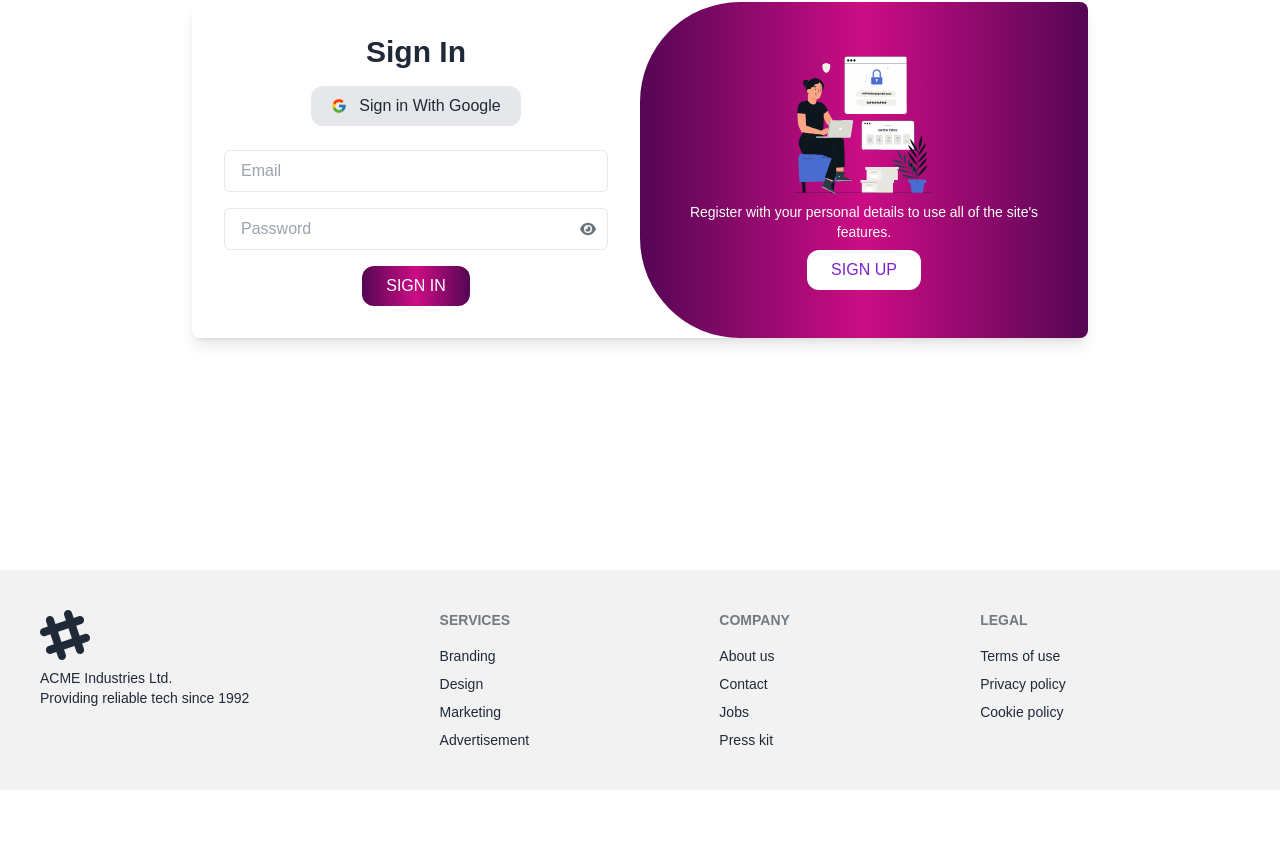
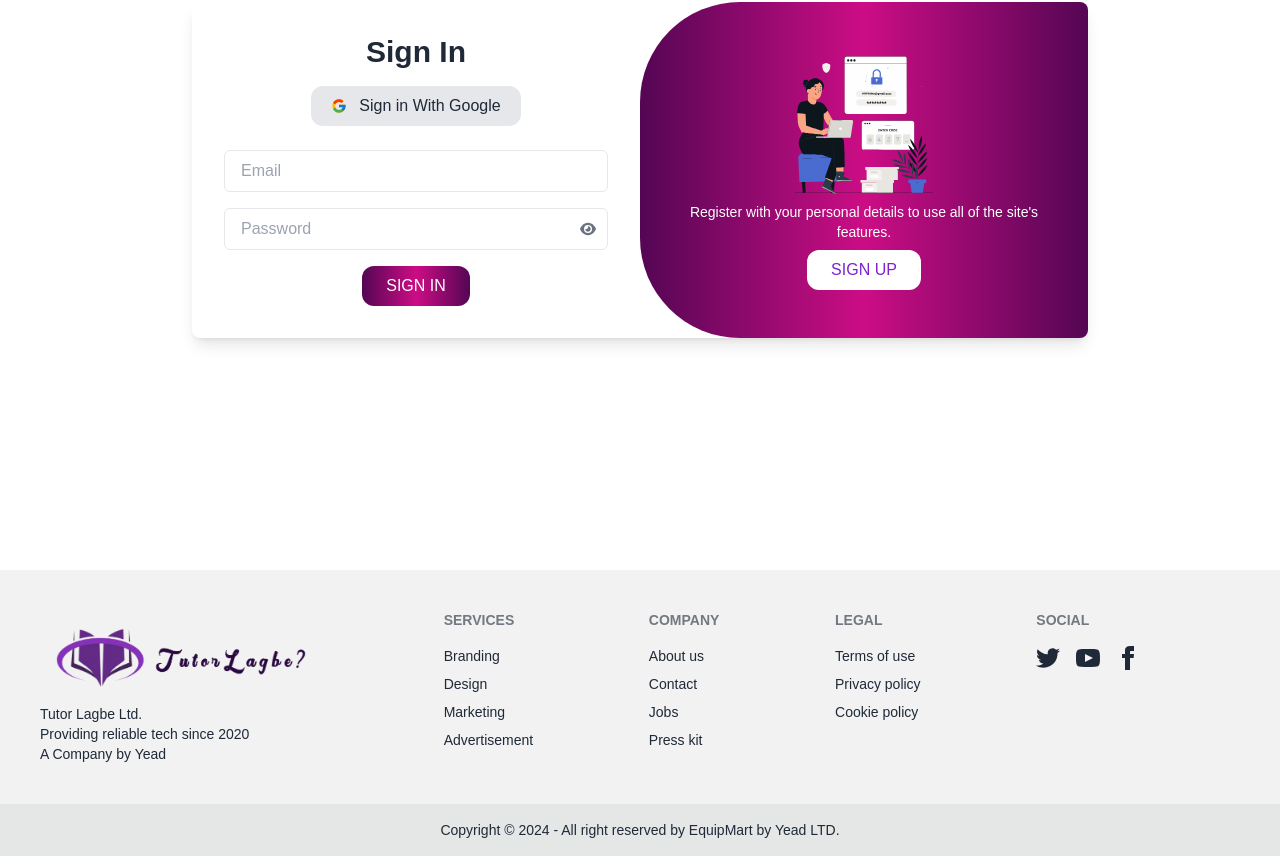
Before and after one commit to Yead191/Tutor-Lagbe-client, a React (Vite) app: page /login in a window 1280 px wide. Shown: the part 298-1154 px from the top of the page. Before the commit the page ends 1088 px from the top, so only its background shows below. Built offline with nearby package versions, Linux system fonts and the light colour scheme; no server answers.

Commit message:
project complete

```diff
--- a/src/components/Banner.jsx
+++ b/src/components/Banner.jsx
@@ -17,7 +17,7 @@
                 minHeight: '90vh',
             }}
         >
-            <div className="flex flex-col lg:flex-row items-center justify-center lg:w-10/12 xl:w-8/12 mx-auto">
+            <div className="flex flex-col lg:flex-row items-center justify-center lg:w-10/12 xl:w-8/12 mx-auto p-4 md:p-0">
                 {/* Left Section */}
                 <div className="flex-1 pt-12">
                     <motion.div
--- a/src/components/Banner2.jsx
+++ b/src/components/Banner2.jsx
@@ -8,7 +8,7 @@
 
 const Banner2 = () => {
     return (
-        <div className='mb-16 bg-transparent'>
+        <div className='mb-16 bg-transparent mt-8 md:mt-2 p-4 md:p-0'>
             <h1 className='text-4xl font-semibold text-center leading-10 mb-2'>SEARCH TUTORING JOBS</h1>
             <p className='text-[#66789c] leading-5 text-2xl text-center'>Find Your Tuition Jobs, Around The Globe</p>
 
@@ -24,7 +24,7 @@
                     <p className='xl:w-[600px] text-center text-gray-500'>If teaching jobs interests you, then you are on the right place. TutorLagbe?, we often have 500+ open home tuition jobs that are genuine and 100% verified. Whether you are starting your career as a tuition teacher or an expert in your field, we can help you find your next big tuition job. You can search and apply to the tuition jobs that best fit your skills, favorable location, class and subjects.</p>
                     <div className='place-items-center'>
 
-                        <Link to={'find-tutors'}
+                        <Link to={'/find-tutors'}
                             className="text-white my-6 px-6 py-3 rounded-none shadow-lg flex items-center gap-2"
                             style={{
                                 background: 'linear-gradient(-30deg, #6c2a8c 50%, #a71678 50%)',
--- a/src/components/Footer.jsx
+++ b/src/components/Footer.jsx
@@ -1,24 +1,19 @@
 import React from 'react';
+import logo from '../assets/logo.png'
 
 const Footer = () => {
     return (
+        <div className=''>
+
             <footer className="footer bg-base-200 text-base-content p-10">
                 <aside>
-                <svg
-                    width="50"
-                    height="50"
-                    viewBox="0 0 24 24"
-                    xmlns="http://www.w3.org/2000/svg"
-                    fillRule="evenodd"
-                    clipRule="evenodd"
-                    className="fill-current">
-                    <path
-                        d="M22.672 15.226l-2.432.811.841 2.515c.33 1.019-.209 2.127-1.23 2.456-1.15.325-2.148-.321-2.463-1.226l-.84-2.518-5.013 1.677.84 2.517c.391 1.203-.434 2.542-1.831 2.542-.88 0-1.601-.564-1.86-1.314l-.842-2.516-2.431.809c-1.135.328-2.145-.317-2.463-1.229-.329-1.018.211-2.127 1.231-2.456l2.432-.809-1.621-4.823-2.432.808c-1.355.384-2.558-.59-2.558-1.839 0-.817.509-1.582 1.327-1.846l2.433-.809-.842-2.515c-.33-1.02.211-2.129 1.232-2.458 1.02-.329 2.13.209 2.461 1.229l.842 2.515 5.011-1.677-.839-2.517c-.403-1.238.484-2.553 1.843-2.553.819 0 1.585.509 1.85 1.326l.841 2.517 2.431-.81c1.02-.33 2.131.211 2.461 1.229.332 1.018-.21 2.126-1.23 2.456l-2.433.809 1.622 4.823 2.433-.809c1.242-.401 2.557.484 2.557 1.838 0 .819-.51 1.583-1.328 1.847m-8.992-6.428l-5.01 1.675 1.619 4.828 5.011-1.674-1.62-4.829z"></path>
-                </svg>
+                    <img className='w-72 ' src={logo} alt="" />
                     <p>
-                    ACME Industries Ltd.
+                        Tutor Lagbe Ltd.
                         <br />
-                    Providing reliable tech since 1992
+                        Providing reliable tech since 2020
+                        <br />
+                        A Company by Yead
                     </p>
                 </aside>
                 <nav>
@@ -41,7 +36,51 @@
                     <a className="link link-hover">Privacy policy</a>
                     <a className="link link-hover">Cookie policy</a>
                 </nav>
+                <nav>
+                    <h6 className="footer-title">Social</h6>
+                    <div className="grid grid-flow-col gap-4">
+                        <a>
+                            <svg
+                                xmlns="http://www.w3.org/2000/svg"
+                                width="24"
+                                height="24"
+                                viewBox="0 0 24 24"
+                                className="fill-current">
+                                <path
+                                    d="M24 4.557c-.883.392-1.832.656-2.828.775 1.017-.609 1.798-1.574 2.165-2.724-.951.564-2.005.974-3.127 1.195-.897-.957-2.178-1.555-3.594-1.555-3.179 0-5.515 2.966-4.797 6.045-4.091-.205-7.719-2.165-10.148-5.144-1.29 2.213-.669 5.108 1.523 6.574-.806-.026-1.566-.247-2.229-.616-.054 2.281 1.581 4.415 3.949 4.89-.693.188-1.452.232-2.224.084.626 1.956 2.444 3.379 4.6 3.419-2.07 1.623-4.678 2.348-7.29 2.04 2.179 1.397 4.768 2.212 7.548 2.212 9.142 0 14.307-7.721 13.995-14.646.962-.695 1.797-1.562 2.457-2.549z"></path>
+                            </svg>
+                        </a>
+                        <a>
+                            <svg
+                                xmlns="http://www.w3.org/2000/svg"
+                                width="24"
+                                height="24"
+                                viewBox="0 0 24 24"
+                                className="fill-current">
+                                <path
+                                    d="M19.615 3.184c-3.604-.246-11.631-.245-15.23 0-3.897.266-4.356 2.62-4.385 8.816.029 6.185.484 8.549 4.385 8.816 3.6.245 11.626.246 15.23 0 3.897-.266 4.356-2.62 4.385-8.816-.029-6.185-.484-8.549-4.385-8.816zm-10.615 12.816v-8l8 3.993-8 4.007z"></path>
+                            </svg>
+                        </a>
+                        <a>
+                            <svg
+                                xmlns="http://www.w3.org/2000/svg"
+                                width="24"
+                                height="24"
+                                viewBox="0 0 24 24"
+                                className="fill-current">
+                                <path
+                                    d="M9 8h-3v4h3v12h5v-12h3.642l.358-4h-4v-1.667c0-.955.192-1.333 1.115-1.333h2.885v-5h-3.808c-3.596 0-5.192 1.583-5.192 4.615v3.385z"></path>
+                            </svg>
+                        </a>
+                    </div>
+                </nav>
             </footer>
+            <footer className="footer footer-center bg-base-300 text-base-content p-4">
+                <aside>
+                    <p>Copyright © {new Date().getFullYear()} - All right reserved by EquipMart by Yead LTD.</p>
+                </aside>
+            </footer>
+        </div>
     );
 };
 
--- a/src/components/Navbar.jsx
+++ b/src/components/Navbar.jsx
@@ -28,8 +28,16 @@
         <li><NavLink to='/' >Home</NavLink></li>
         <li><NavLink to={'/find-tutors'}>Find Tutors</NavLink></li>
         <li><NavLink to={'add-tutorials'}>Add Tutorials</NavLink></li>
-        <li><NavLink to={`/my-booked-tutor`}>My Booked Tutors</NavLink></li>
-        <li><NavLink to={`/my-tutorials`}>My Tutorials</NavLink></li>
+        {
+            user?.email &&
+            <li><NavLink to={`/my-booked-tutor`}>My Booked Tutors</NavLink></li>
+
+        }
+        {
+            user?.email &&
+
+            <li><NavLink to={`/my-tutorials`}>My Tutorials</NavLink></li>
+        }
 
 
     </div >
@@ -109,7 +117,7 @@
 
                             {/* Menu Items */}
                             <ul className="menu">
-                                <li className='text-lg font-light'>
+                                <li className='text-md'>
                                     <NavLink
                                         to="/"
                                         onClick={() => (document.getElementById("my-drawer-2").checked = false)}
@@ -117,33 +125,42 @@
                                         Home
                                     </NavLink>
                                 </li>
-                                <li className='text-lg font-light'>
+                                <li className='text-md'>
                                     <NavLink
-                                        to="/allEquipment"
+                                        to="/find-tutors"
                                         onClick={() => (document.getElementById("my-drawer-2").checked = false)}
                                     >
-                                        All Products
+                                        Find Tutors
                                     </NavLink>
                                 </li>
-                                <li className='text-lg font-light'>
+                                <li className='text-md'>
                                     <NavLink
-                                        to="/addEquipment"
+                                        to="/add-tutorials"
                                         onClick={() => (document.getElementById("my-drawer-2").checked = false)}
                                     >
-                                        Add Product
+                                        Add Tutorials
                                     </NavLink>
                                 </li>
+
                                 {
                                     user && user.email &&
-                                    <li className='text-lg font-light'>
+                                    <li className='text-md'>
                                         <NavLink
-                                            to="/myEquipments"
+                                            to="/my-booked-tutor"
                                             onClick={() => (document.getElementById("my-drawer-2").checked = false)}
                                         >
-                                            My Products
+                                            My Booked Tutors
                                         </NavLink>
                                     </li>
                                 }
+                                <li className='text-md'>
+                                    <NavLink
+                                        to="/my-tutorials"
+                                        onClick={() => (document.getElementById("my-drawer-2").checked = false)}
+                                    >
+                                        My Tutorials
+                                    </NavLink>
+                                </li>
 
                             </ul>
                             {
--- a/src/components/TuitionTypes.jsx
+++ b/src/components/TuitionTypes.jsx
@@ -5,7 +5,7 @@
 
 const TuitionTypes = () => {
     return (
-        <section className="bg-blue-50 py-12">
+        <section className="bg-blue-50 py-12 px-4 md:px-0">
             <div className="max-w-7xl mx-auto text-center">
                 <h2 className="text-3xl lg:text-4xl leading-10 font-semibold text-gray-800">Tuition Types</h2>
                 <p className="text-gray-600 text-2xl leading-8 my-3">Find the Best Tuition Type which suits you most</p>
--- a/src/pages/FindTutors.jsx
+++ b/src/pages/FindTutors.jsx
@@ -40,7 +40,7 @@
                 <div className="join flex justify-center mt-8 mb-16">
                     <div>
                         <input
-                            className="input input-bordered join-item min-w-96"
+                            className="input input-bordered join-item md:min-w-96"
                             placeholder="Search By Language"
                             defaultValue={searchTerm}
                             value={searchTerm}
@@ -56,7 +56,7 @@
             </div>
 
 
-            <div className='grid lg:grid-cols-12 gap-8 xl:w-11/12 mx-auto py-12'>
+            <div className='grid lg:grid-cols-12 gap-8 xl:w-11/12 mx-auto py-12 px-3 md:px-0'>
                 <motion.aside
                     initial={{ x: '-50vh', opacity: 0 }}
                     animate={{ x: 0, opacity: 1 }}
--- a/src/pages/Home.jsx
+++ b/src/pages/Home.jsx
@@ -16,7 +16,7 @@
       <div>
         <Stats></Stats>
       </div>
-      <div>
+      <div className='p-4 md:p-0'>
         <h1 className='text-4xl font-semibold text-center leading-10 mb-2'>Find You Language Specialist</h1>
         <p className='text-[#66789c] leading-5 text-2xl text-center'>Find Our Specialist to reach your dream goal</p>
         <div className='my-12 grid grid-cols-1 md:grid-cols-2 lg:grid-cols-3 gap-4 md:w-10/12 mx-auto'>
--- a/src/pages/MyBookedTutor.jsx
+++ b/src/pages/MyBookedTutor.jsx
@@ -6,6 +6,7 @@
 import { Link } from 'react-router-dom';
 import blueBg from '../assets/blue-bg2.jpg'
 import UseAxios from '../hooks/UseAxios';
+import { FaArrowRight, FaSearch } from 'react-icons/fa';
 
 
 const MyBookedTutor = () => {
@@ -22,7 +23,7 @@
     }, [])
     // const bookedTutor = useLoaderData()
     return (
-        <div className='min-h-screen' style={{ backgroundImage: `url(${bgImage})` }}>
+        <div className='min-h-screen ' style={{ backgroundImage: `url(${bgImage})` }}>
             <div className="h-[250px] md:rounded-bl-[60px] md:rounded-br-[60px] md:w-11/12 mx-auto bg-[#540654] relative">
                 <h1
                     className='text-3xl lg:text-4xl font-bold text-center text-white pt-12'>My Booked Tutor</h1>
@@ -32,6 +33,9 @@
                 transition={{ duration: 1.5, ease: 'easeInOut' }}
 
                 className='w-11/12 md:w-10/12 mx-auto flex flex-col md:flex-row  bg-blue-100 shadow rounded-lg  py-8 px-3 md:p-16 my-16 relative -mt-32 gap-12'>
+                {
+                    bookedTutor && bookedTutor.length > 0 ?
+
                         <div className='grid grid-cols-1 md:grid-cols-2 lg:grid-cols-3 xl:grid-cols-4 w-full gap-x-6 gap-y-14'>
                             {
                                 bookedTutor?.map(tutor => <div key={tutor._id} className="bg-base-100 p-5 rounded-lg shadow-lg flex items-start relative">
@@ -81,8 +85,29 @@
 
                                 </div>)
                             }
+
                         </div>
+                        :
+                        <div className='flex flex-col'>
+
+                            <p className='font-semibold text-lg text-red-500'>You didn't Booked any Tutor Yet!</p>
+
+                        </div>
+
+                }
+
             </motion.div>
+            <div className='w-11/12 mx-auto md:w-10/12 '>
+                <Link to={'/find-tutors'}
+                    className="text-white my-6 px-6 py-3 w-[230px] rounded-none shadow-lg flex items-center gap-2"
+                    style={{
+                        background: 'linear-gradient(-30deg, #6c2a8c 50%, #a71678 50%)',
+                    }}
+                >
+                    <FaSearch /> Find Tutor <FaArrowRight />
+                </Link>
+            </div>
+
         </div>
     );
 };
--- a/src/pages/MyTutorials.jsx
+++ b/src/pages/MyTutorials.jsx
@@ -2,7 +2,7 @@
 import React, { useEffect, useState } from 'react';
 import useAuth from '../hooks/UseAuth';
 import { Link, useNavigate } from 'react-router-dom';
-import { FaEdit, FaFile, FaStar } from 'react-icons/fa';
+import { FaArrowRight, FaEdit, FaFile, FaSearch, FaStar } from 'react-icons/fa';
 import Swal from 'sweetalert2';
 import { motion } from 'framer-motion';
 import UseAxios from '../hooks/UseAxios';
@@ -67,8 +67,8 @@
                 initial={{ y: '-100vh', opacity: 0 }}
                 animate={{ y: 0, opacity: 1 }}
                 transition={{ duration: 1.5, ease: 'easeInOut' }}
-                className='w-10/12 mx-auto flex flex-col md:flex-row  bg-base-100 shadow rounded-xl  py-8 px-3 md:p-16 my-16 relative -mt-32 gap-12 border border-[#540654]'>
-                <table className="table">
+                className='w-10/12 mx-auto flex flex-col md:flex-row  bg-base-100 shadow rounded-xl  py-8 px-3 md:p-16 my-16 relative -mt-32 gap-12 border border-[#540654] overflow-x-auto'>
+                <table className="table ">
                     {/* head */}
                     <thead>
                         <tr>
@@ -84,8 +84,9 @@
                     <tbody>
                         {/* row 1 */}
                         {
+                            myTutorials?.length > 0 ?
                                 myTutorials?.map((tutorial, index) => (
-                                <tr key={tutorial._id}>
+                                    <tr className='hover' key={tutorial._id}>
                                         <th>
                                             {index + 1}
                                         </th>
@@ -134,13 +135,27 @@
                                         </td>
                                     </tr>
                                 ))
+                                :
+                                <p className='text-lg text-red-500 mt-5'>You didn't Add Any Tutorial Yet</p>
                         }
 
                     </tbody>
                 </table>
 
 
+
             </motion.div>
+            <dir className='w-11/12 md:w-10/12 mx-auto'>
+                <Link to={'/add-tutorials'}
+                    className="text-white my-6 px-6 py-3 w-[230px] rounded-none shadow-lg flex items-center gap-2"
+                    style={{
+                        background: 'linear-gradient(-30deg, #6c2a8c 50%, #a71678 50%)',
+                    }}
+                >
+                    Add Tutorial <FaArrowRight />
+                </Link>
+
+            </dir>
 
         </div>
     );
```
Lines whose indentation alone changed are shown as unchanged.
